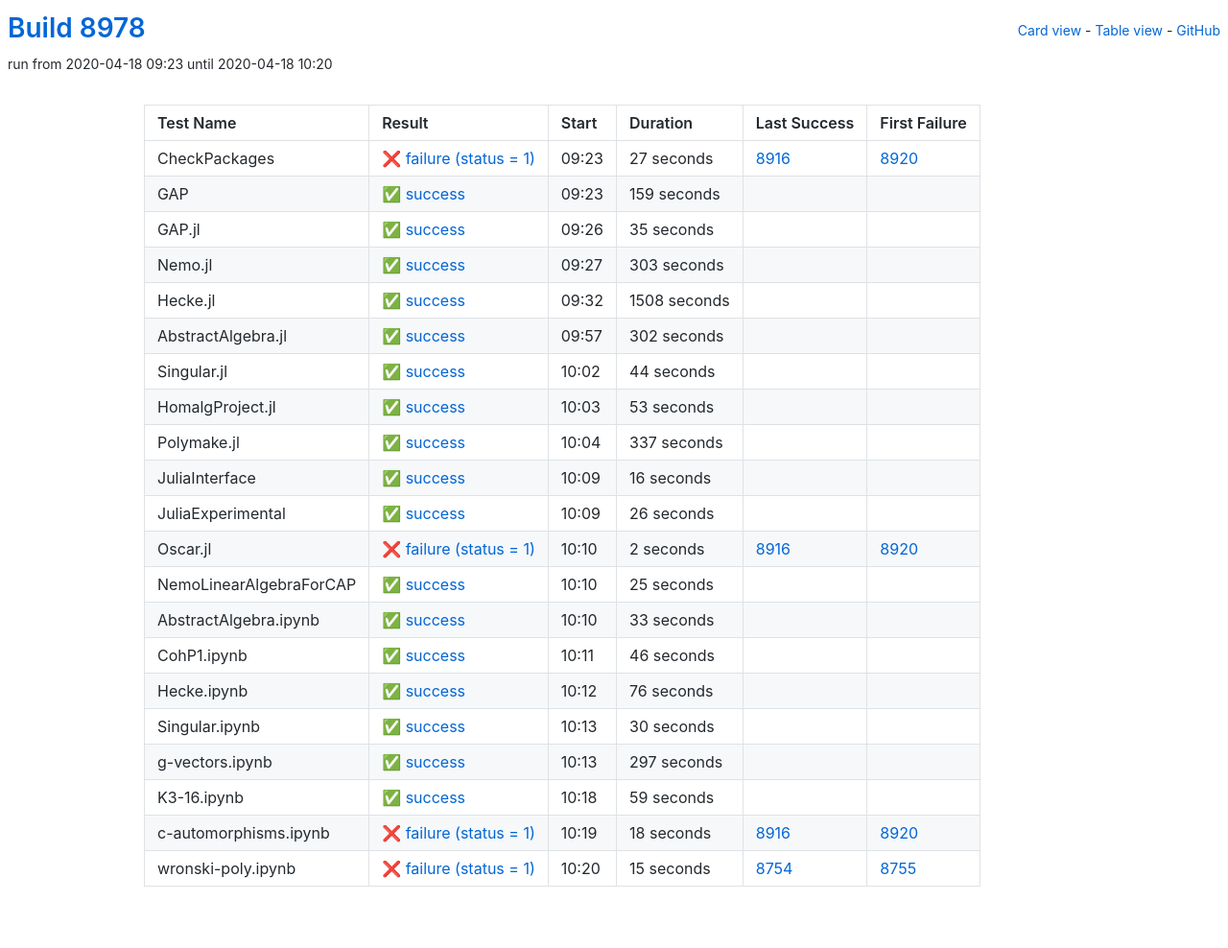
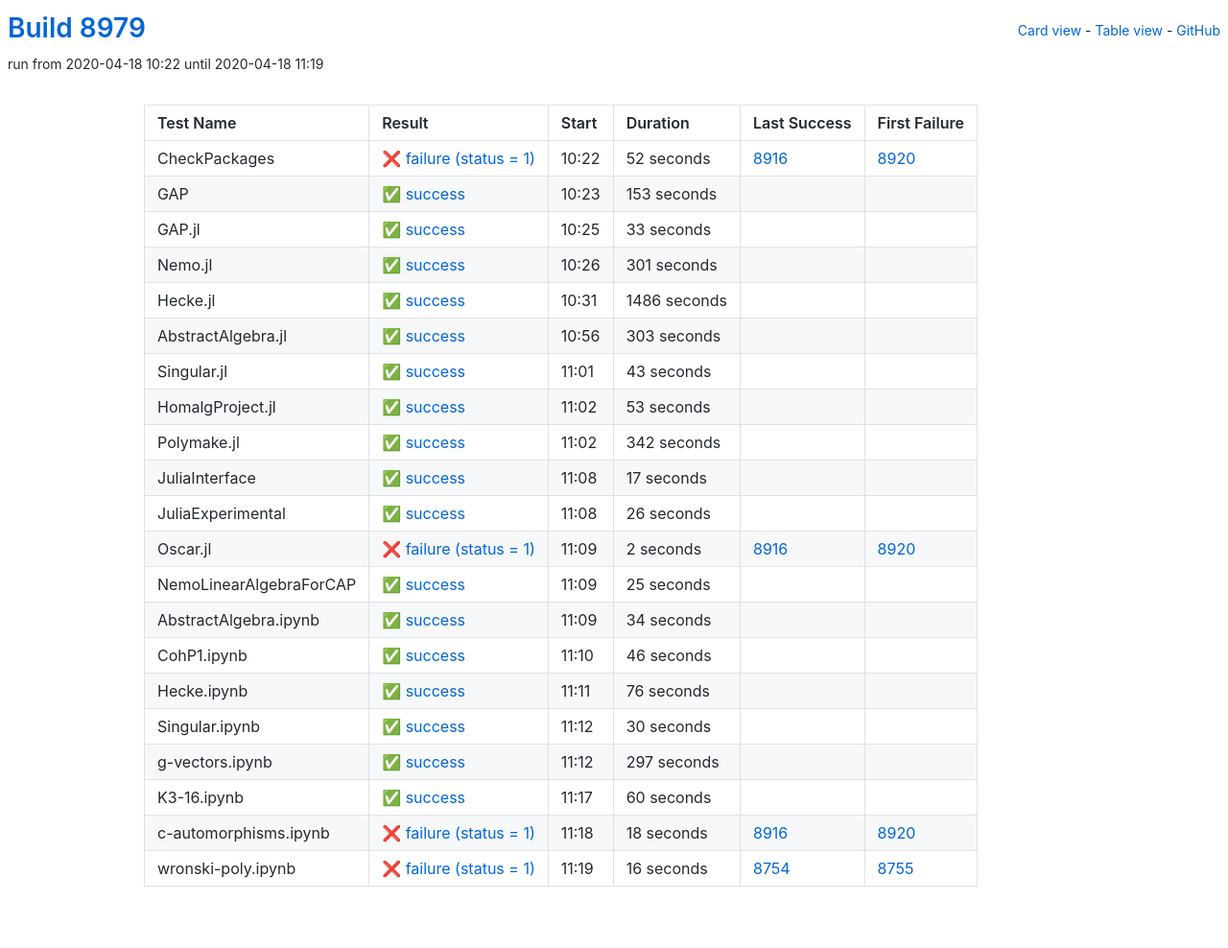
Before and after one commit to oscar-system/oscar-ci-status, a Jekyll site: the page built from table.html, in a window 1280 px wide. Shown: the whole page at 96% size. Built offline with Jekyll 4.4.1, drawn with Linux system fonts in a browser that asks for light colours.

Commit message:
Build 8979

```diff
--- a/_data/ci.yml
+++ b/_data/ci.yml
@@ -1,38 +1,60 @@
-build: 8978
-build_url: https://oscarci.mathematik.uni-kl.de/job/oscar/8978/
+build: 8979
+build_url: https://oscarci.mathematik.uni-kl.de/job/oscar/8979/
 job: oscar
 tests:
-- duration: 27
+- duration: 52
   exitcode: 1
   first_failure: 8920
   first_failure_url: https://oscarci.mathematik.uni-kl.de/job/oscar/8920/
   last_success: 8916
   last_success_url: https://oscarci.mathematik.uni-kl.de/job/oscar/8916/
-  log: https://oscarci.mathematik.uni-kl.de/job/oscar/8978/artifact/logs/build-8978/CheckPackages.log
+  log: https://oscarci.mathematik.uni-kl.de/job/oscar/8979/artifact/logs/build-8979/CheckPackages.log
   name: CheckPackages
-  start: 2020-04-18 09:23
+  start: 2020-04-18 10:22
   status: failure
   success: false
-- duration: 159
+- duration: 153
   exitcode: 0
   first_failure: false
   first_failure_url: null
   last_success: false
   last_success_url: null
-  log: https://oscarci.mathematik.uni-kl.de/job/oscar/8978/artifact/logs/build-8978/GAP.log
+  log: https://oscarci.mathematik.uni-kl.de/job/oscar/8979/artifact/logs/build-8979/GAP.log
   name: GAP
-  start: 2020-04-18 09:23
+  start: 2020-04-18 10:23
   status: success
   success: true
-- duration: 35
+- duration: 33
   exitcode: 0
   first_failure: false
   first_failure_url: null
   last_success: false
   last_success_url: null
-  log: https://oscarci.mathematik.uni-kl.de/job/oscar/8978/artifact/logs/build-8978/GAP.jl.log
+  log: https://oscarci.mathematik.uni-kl.de/job/oscar/8979/artifact/logs/build-8979/GAP.jl.log
   name: GAP.jl
-  start: 2020-04-18 09:26
+  start: 2020-04-18 10:25
+  status: success
+  success: true
+- duration: 301
+  exitcode: 0
+  first_failure: false
+  first_failure_url: null
+  last_success: false
+  last_success_url: null
+  log: https://oscarci.mathematik.uni-kl.de/job/oscar/8979/artifact/logs/build-8979/Nemo.jl.log
+  name: Nemo.jl
+  start: 2020-04-18 10:26
+  status: success
+  success: true
+- duration: 1486
+  exitcode: 0
+  first_failure: false
+  first_failure_url: null
+  last_success: false
+  last_success_url: null
+  log: https://oscarci.mathematik.uni-kl.de/job/oscar/8979/artifact/logs/build-8979/Hecke.jl.log
+  name: Hecke.jl
+  start: 2020-04-18 10:31
   status: success
   success: true
 - duration: 303
@@ -41,42 +63,20 @@
   first_failure_url: null
   last_success: false
   last_success_url: null
-  log: https://oscarci.mathematik.uni-kl.de/job/oscar/8978/artifact/logs/build-8978/Nemo.jl.log
-  name: Nemo.jl
-  start: 2020-04-18 09:27
+  log: https://oscarci.mathematik.uni-kl.de/job/oscar/8979/artifact/logs/build-8979/AbstractAlgebra.jl.log
+  name: AbstractAlgebra.jl
+  start: 2020-04-18 10:56
   status: success
   success: true
-- duration: 1508
+- duration: 43
   exitcode: 0
   first_failure: false
   first_failure_url: null
   last_success: false
   last_success_url: null
-  log: https://oscarci.mathematik.uni-kl.de/job/oscar/8978/artifact/logs/build-8978/Hecke.jl.log
-  name: Hecke.jl
-  start: 2020-04-18 09:32
-  status: success
-  success: true
-- duration: 302
-  exitcode: 0
-  first_failure: false
-  first_failure_url: null
-  last_success: false
-  last_success_url: null
-  log: https://oscarci.mathematik.uni-kl.de/job/oscar/8978/artifact/logs/build-8978/AbstractAlgebra.jl.log
-  name: AbstractAlgebra.jl
-  start: 2020-04-18 09:57
-  status: success
-  success: true
-- duration: 44
-  exitcode: 0
-  first_failure: false
-  first_failure_url: null
-  last_success: false
-  last_success_url: null
-  log: https://oscarci.mathematik.uni-kl.de/job/oscar/8978/artifact/logs/build-8978/Singular.jl.log
+  log: https://oscarci.mathematik.uni-kl.de/job/oscar/8979/artifact/logs/build-8979/Singular.jl.log
   name: Singular.jl
-  start: 2020-04-18 10:02
+  start: 2020-04-18 11:01
   status: success
   success: true
 - duration: 53
@@ -85,31 +85,31 @@
   first_failure_url: null
   last_success: false
   last_success_url: null
-  log: https://oscarci.mathematik.uni-kl.de/job/oscar/8978/artifact/logs/build-8978/HomalgProject.jl.log
+  log: https://oscarci.mathematik.uni-kl.de/job/oscar/8979/artifact/logs/build-8979/HomalgProject.jl.log
   name: HomalgProject.jl
-  start: 2020-04-18 10:03
+  start: 2020-04-18 11:02
   status: success
   success: true
-- duration: 337
+- duration: 342
   exitcode: 0
   first_failure: false
   first_failure_url: null
   last_success: false
   last_success_url: null
-  log: https://oscarci.mathematik.uni-kl.de/job/oscar/8978/artifact/logs/build-8978/Polymake.jl.log
+  log: https://oscarci.mathematik.uni-kl.de/job/oscar/8979/artifact/logs/build-8979/Polymake.jl.log
   name: Polymake.jl
-  start: 2020-04-18 10:04
+  start: 2020-04-18 11:02
   status: success
   success: true
-- duration: 16
+- duration: 17
   exitcode: 0
   first_failure: false
   first_failure_url: null
   last_success: false
   last_success_url: null
-  log: https://oscarci.mathematik.uni-kl.de/job/oscar/8978/artifact/logs/build-8978/JuliaInterface.log
+  log: https://oscarci.mathematik.uni-kl.de/job/oscar/8979/artifact/logs/build-8979/JuliaInterface.log
   name: JuliaInterface
-  start: 2020-04-18 10:09
+  start: 2020-04-18 11:08
   status: success
   success: true
 - duration: 26
@@ -118,9 +118,9 @@
   first_failure_url: null
   last_success: false
   last_success_url: null
-  log: https://oscarci.mathematik.uni-kl.de/job/oscar/8978/artifact/logs/build-8978/JuliaExperimental.log
+  log: https://oscarci.mathematik.uni-kl.de/job/oscar/8979/artifact/logs/build-8979/JuliaExperimental.log
   name: JuliaExperimental
-  start: 2020-04-18 10:09
+  start: 2020-04-18 11:08
   status: success
   success: true
 - duration: 2
@@ -129,9 +129,9 @@
   first_failure_url: https://oscarci.mathematik.uni-kl.de/job/oscar/8920/
   last_success: 8916
   last_success_url: https://oscarci.mathematik.uni-kl.de/job/oscar/8916/
-  log: https://oscarci.mathematik.uni-kl.de/job/oscar/8978/artifact/logs/build-8978/Oscar.jl.log
+  log: https://oscarci.mathematik.uni-kl.de/job/oscar/8979/artifact/logs/build-8979/Oscar.jl.log
   name: Oscar.jl
-  start: 2020-04-18 10:10
+  start: 2020-04-18 11:09
   status: failure
   success: false
 - duration: 25
@@ -140,20 +140,20 @@
   first_failure_url: null
   last_success: false
   last_success_url: null
-  log: https://oscarci.mathematik.uni-kl.de/job/oscar/8978/artifact/logs/build-8978/NemoLinearAlgebraForCAP.log
+  log: https://oscarci.mathematik.uni-kl.de/job/oscar/8979/artifact/logs/build-8979/NemoLinearAlgebraForCAP.log
   name: NemoLinearAlgebraForCAP
-  start: 2020-04-18 10:10
+  start: 2020-04-18 11:09
   status: success
   success: true
-- duration: 33
+- duration: 34
   exitcode: 0
   first_failure: false
   first_failure_url: null
   last_success: false
   last_success_url: null
-  log: https://oscarci.mathematik.uni-kl.de/job/oscar/8978/artifact/logs/build-8978/AbstractAlgebra.ipynb.log
+  log: https://oscarci.mathematik.uni-kl.de/job/oscar/8979/artifact/logs/build-8979/AbstractAlgebra.ipynb.log
   name: AbstractAlgebra.ipynb
-  start: 2020-04-18 10:10
+  start: 2020-04-18 11:09
   status: success
   success: true
 - duration: 46
@@ -162,9 +162,9 @@
   first_failure_url: null
   last_success: false
   last_success_url: null
-  log: https://oscarci.mathematik.uni-kl.de/job/oscar/8978/artifact/logs/build-8978/CohP1.ipynb.log
+  log: https://oscarci.mathematik.uni-kl.de/job/oscar/8979/artifact/logs/build-8979/CohP1.ipynb.log
   name: CohP1.ipynb
-  start: 2020-04-18 10:11
+  start: 2020-04-18 11:10
   status: success
   success: true
 - duration: 76
@@ -173,9 +173,9 @@
   first_failure_url: null
   last_success: false
   last_success_url: null
-  log: https://oscarci.mathematik.uni-kl.de/job/oscar/8978/artifact/logs/build-8978/Hecke.ipynb.log
+  log: https://oscarci.mathematik.uni-kl.de/job/oscar/8979/artifact/logs/build-8979/Hecke.ipynb.log
   name: Hecke.ipynb
-  start: 2020-04-18 10:12
+  start: 2020-04-18 11:11
   status: success
   success: true
 - duration: 30
@@ -184,9 +184,9 @@
   first_failure_url: null
   last_success: false
   last_success_url: null
-  log: https://oscarci.mathematik.uni-kl.de/job/oscar/8978/artifact/logs/build-8978/Singular.ipynb.log
+  log: https://oscarci.mathematik.uni-kl.de/job/oscar/8979/artifact/logs/build-8979/Singular.ipynb.log
   name: Singular.ipynb
-  start: 2020-04-18 10:13
+  start: 2020-04-18 11:12
   status: success
   success: true
 - duration: 297
@@ -195,20 +195,20 @@
   first_failure_url: null
   last_success: false
   last_success_url: null
-  log: https://oscarci.mathematik.uni-kl.de/job/oscar/8978/artifact/logs/build-8978/g-vectors.ipynb.log
+  log: https://oscarci.mathematik.uni-kl.de/job/oscar/8979/artifact/logs/build-8979/g-vectors.ipynb.log
   name: g-vectors.ipynb
-  start: 2020-04-18 10:13
+  start: 2020-04-18 11:12
   status: success
   success: true
-- duration: 59
+- duration: 60
   exitcode: 0
   first_failure: false
   first_failure_url: null
   last_success: false
   last_success_url: null
-  log: https://oscarci.mathematik.uni-kl.de/job/oscar/8978/artifact/logs/build-8978/K3-16.ipynb.log
+  log: https://oscarci.mathematik.uni-kl.de/job/oscar/8979/artifact/logs/build-8979/K3-16.ipynb.log
   name: K3-16.ipynb
-  start: 2020-04-18 10:18
+  start: 2020-04-18 11:17
   status: success
   success: true
 - duration: 18
@@ -217,19 +217,19 @@
   first_failure_url: https://oscarci.mathematik.uni-kl.de/job/oscar/8920/
   last_success: 8916
   last_success_url: https://oscarci.mathematik.uni-kl.de/job/oscar/8916/
-  log: https://oscarci.mathematik.uni-kl.de/job/oscar/8978/artifact/logs/build-8978/c-automorphisms.ipynb.log
+  log: https://oscarci.mathematik.uni-kl.de/job/oscar/8979/artifact/logs/build-8979/c-automorphisms.ipynb.log
   name: c-automorphisms.ipynb
-  start: 2020-04-18 10:19
+  start: 2020-04-18 11:18
   status: failure
   success: false
-- duration: 15
+- duration: 16
   exitcode: 1
   first_failure: 8755
   first_failure_url: https://oscarci.mathematik.uni-kl.de/job/oscar/8755/
   last_success: 8754
   last_success_url: https://oscarci.mathematik.uni-kl.de/job/oscar/8754/
-  log: https://oscarci.mathematik.uni-kl.de/job/oscar/8978/artifact/logs/build-8978/wronski-poly.ipynb.log
+  log: https://oscarci.mathematik.uni-kl.de/job/oscar/8979/artifact/logs/build-8979/wronski-poly.ipynb.log
   name: wronski-poly.ipynb
-  start: 2020-04-18 10:20
+  start: 2020-04-18 11:19
   status: failure
   success: false
```
Also changed, not shown: README.md.
